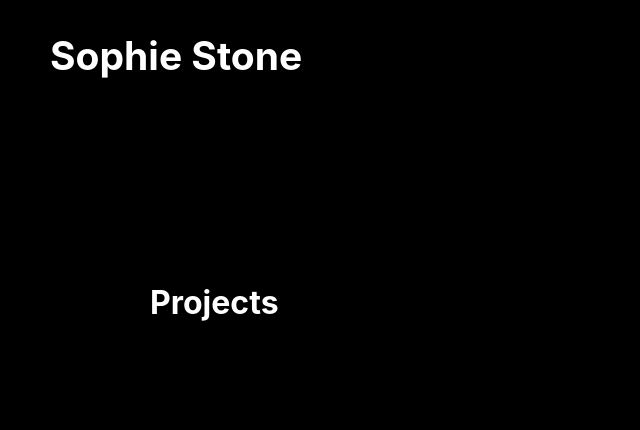
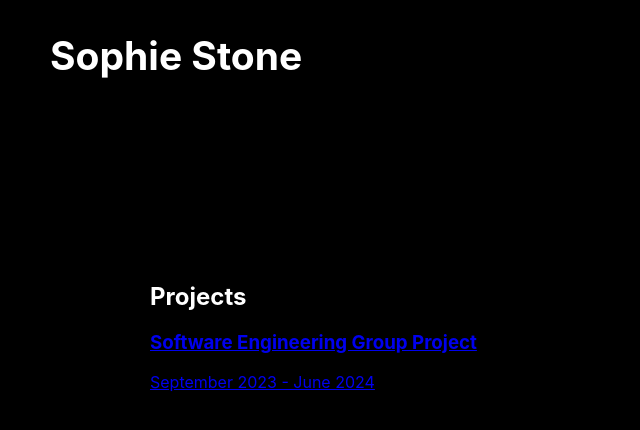
Before and after one commit to torkilv/norgeskart-kommuner, a React (Create React App) app in the folder my-app/: page / in a window 1280 px wide. Shown: the top 430 px of the page, without its empty margins (0-640 px from the left). Built offline with nearby package versions, Linux system fonts and the light colour scheme.

Commit message:
Add project

```diff
--- a/my-app/src/App.css
+++ b/my-app/src/App.css
@@ -21,9 +21,11 @@
 }
 
 .body {
-  background-color: black;
   color: white;
   padding-left: 150px;
   padding-right: 150px;
   padding-top: 150px;
 }
+
+.project {
+}
--- a/my-app/src/App.js
+++ b/my-app/src/App.js
@@ -1,4 +1,5 @@
 import './App.css';
+import projects from './projects.js';
 
 function Intro() {
   return <div className="Intro">
@@ -7,20 +8,33 @@ function Intro() {
   </div>
 }
 
-function ProjectList({projects}) {
+function Body() {
+  return <div className="body">
+    <ProjectList></ProjectList>
+  </div>
+}
+
+function ProjectList() {
   return (
-    <div className="projectList body">
+    <section>
     <h1>Projects</h1>
-    <section>
-      {/* Projects */}
-      <h3></h3>
+    {projects.map(project => (
+        <Project key={project.id} project={project} />
+      ))}
     </section>
-    </div>
   )
 }
 
 function Project({project}) {
-
+  return (
+    // set colour
+    <div class="project">
+      <a href={project.url}>
+        <h3>{project.title}</h3>
+        <p>{project.description}</p>
+      </a>
+    </div>
+  );
 }
 
 function App() {
@@ -29,7 +43,7 @@ function App() {
       <header className="header">
         <Intro></Intro>
       </header>
-        <ProjectList></ProjectList>
+      <Body></Body>
     </div>
   );
 }
--- /dev/null
+++ b/my-app/src/projects.js
@@ -0,0 +1,13 @@
+const projects = [
+    {
+        id: 1,
+        title: "Software Engineering Group Project",
+        description: "September 2023 - June 2024",
+        url: "https://www.figma.com/design/pBlTcItDic1lt4CA2VA81k/Prototyping?t=Jc90sSWYw35fi01r-0"
+    },
+    {
+        id: 2,
+    }
+]
+
+export default projects;
```
